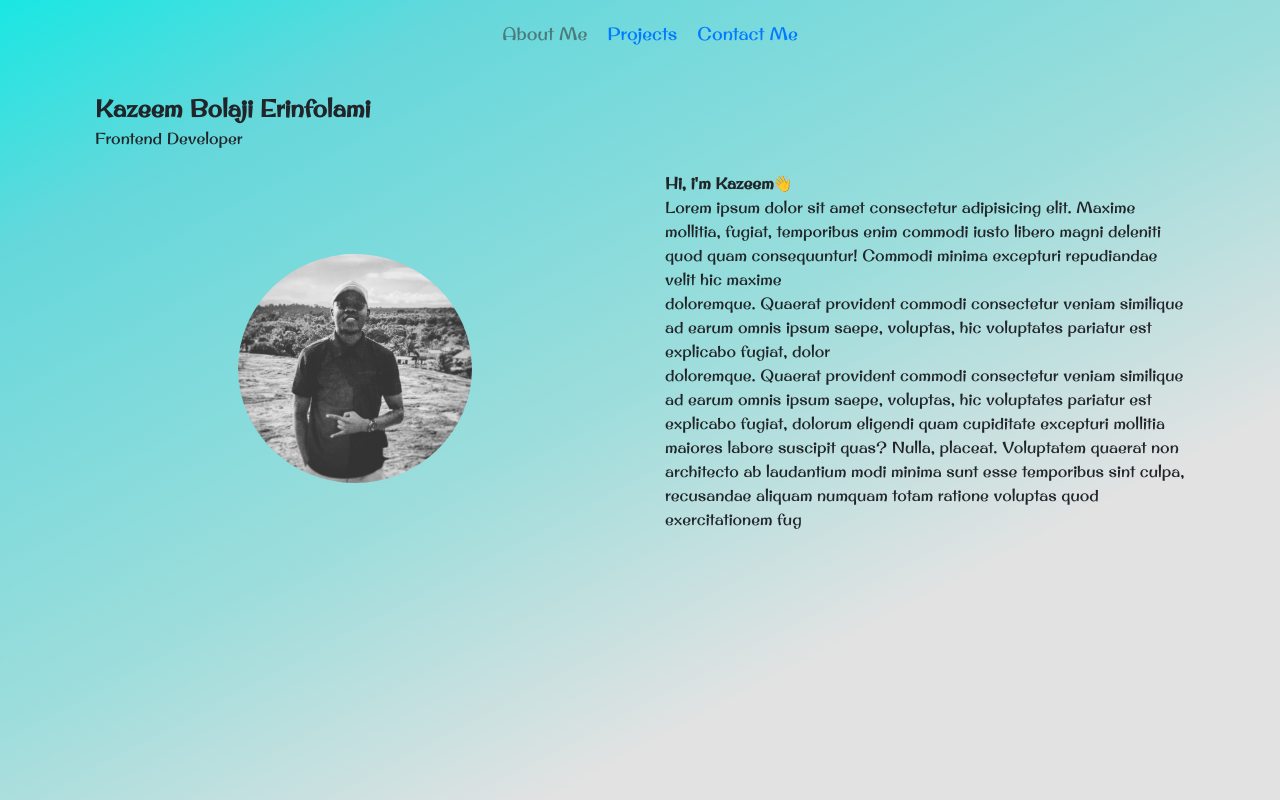
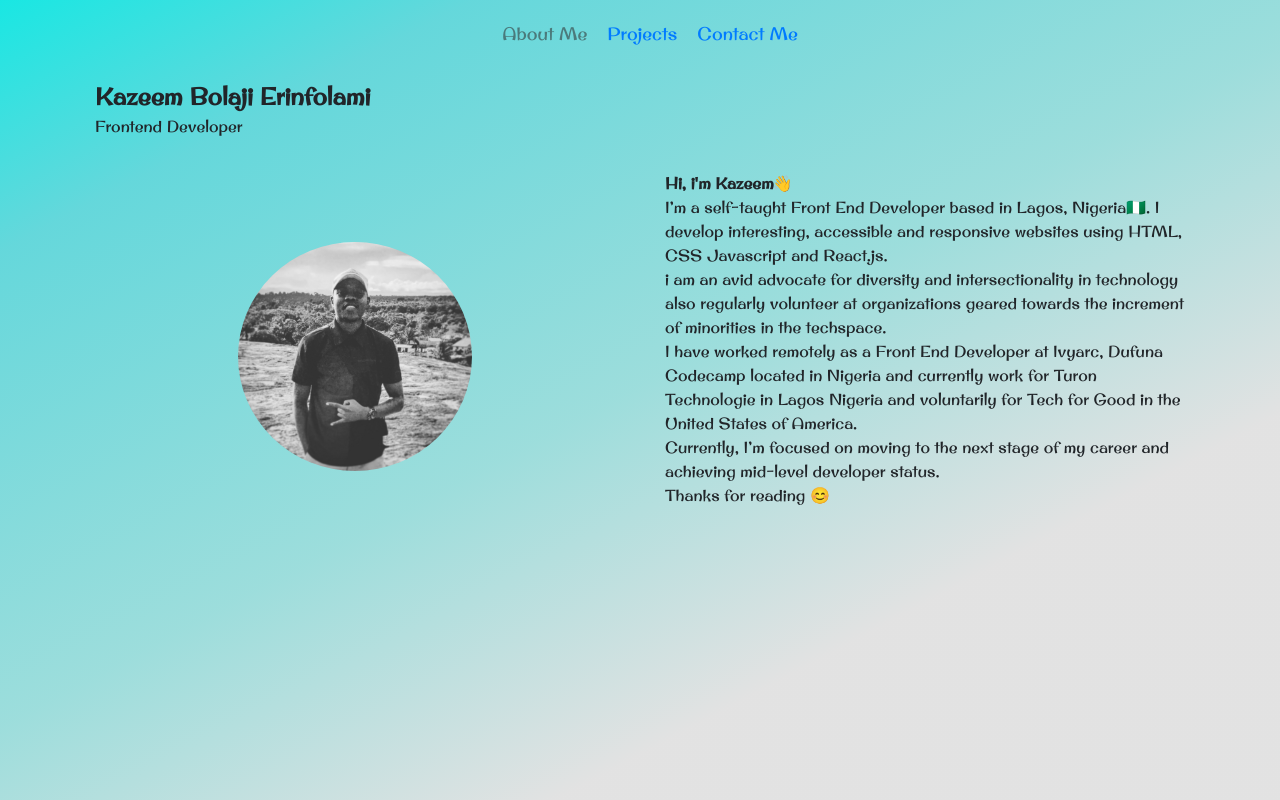
Before and after one commit to kazeemerinfolami/Kazeem_portfolio_N, a React (Create React App) app: page /Aboutme in a window 1280 px wide. Built offline with nearby package versions, Linux system fonts and the light colour scheme; some icons are missing.

Commit message:
added some content on my about me page

```diff
--- a/public/index.html
+++ b/public/index.html
@@ -6,8 +6,8 @@
     <meta name="viewport" content="width=device-width, initial-scale=1" />
     <meta name="theme-color" content="#000000" />
     <meta
-      name="description"
-      content="Web site created using create-react-app"
+      name="Kazeem Portfolio🌎"
+      content="Welcome to Kazeem World🌎"
     />
     <link rel="stylesheet" href="/assets/css/style.css">
     <link rel="apple-touch-icon" href="%PUBLIC_URL%/logo192.png" />
--- a/src/Pages/AboutMe/Content2.js
+++ b/src/Pages/AboutMe/Content2.js
@@ -106,25 +106,24 @@ function Content2() {
                         </div>
 
                     </div>
+                I’m a self-taught Front End Developer based in Lagos, Nigeria🇳🇬. I develop interesting, accessible and responsive websites using HTML, CSS Javascript and React.js.
+                        <div>
+                        i am an avid advocate for diversity and intersectionality in technology also regularly volunteer at organizations geared towards the increment of minorities in the techspace.
+                         <div>
+                            I have worked remotely as a Front End Developer at Ivyarc, Dufuna Codecamp located in Nigeria and currently work for Turon Technologie in Lagos Nigeria and voluntarily for Tech for Good in the United States of America.
+                         </div>
+                    </div>
+
+
                     <div>
-                        Lorem ipsum dolor sit amet consectetur adipisicing elit. Maxime mollitia,
-
-                        fugiat, temporibus enim commodi iusto libero magni deleniti quod quam
-                        consequuntur! Commodi minima excepturi repudiandae velit hic maxime
-
+                        Currently, I’m focused on moving to the next stage of my career and achieving mid-level developer status.
                     </div>
                     <div>
-                        doloremque. Quaerat provident commodi consectetur veniam similique ad
-                        earum omnis ipsum saepe, voluptas, hic voluptates pariatur est explicabo
-                        fugiat, dolor
+                        Thanks for reading 😊
                     </div>
-                    <div>
-doloremque. Quaerat provident commodi consectetur veniam similique ad
-                        earum omnis ipsum saepe, voluptas, hic voluptates pariatur est explicabo
-                        fugiat, dolorum eligendi quam cupiditate excepturi mollitia maiores labore
-                        suscipit quas? Nulla, placeat. Voluptatem quaerat non architecto ab laudantium
-                        modi minima sunt esse temporibus sint culpa, recusandae aliquam numquam
-                        totam ratione voluptas quod exercitationem fug                    </div>
+
+
+
                 </div>
                 {/* <div className="dev-icon-box">
                     <span className="Devicon iconify" data-icon="fluent:window-dev-tools-24-filled" data-inline="false"></span>
```
